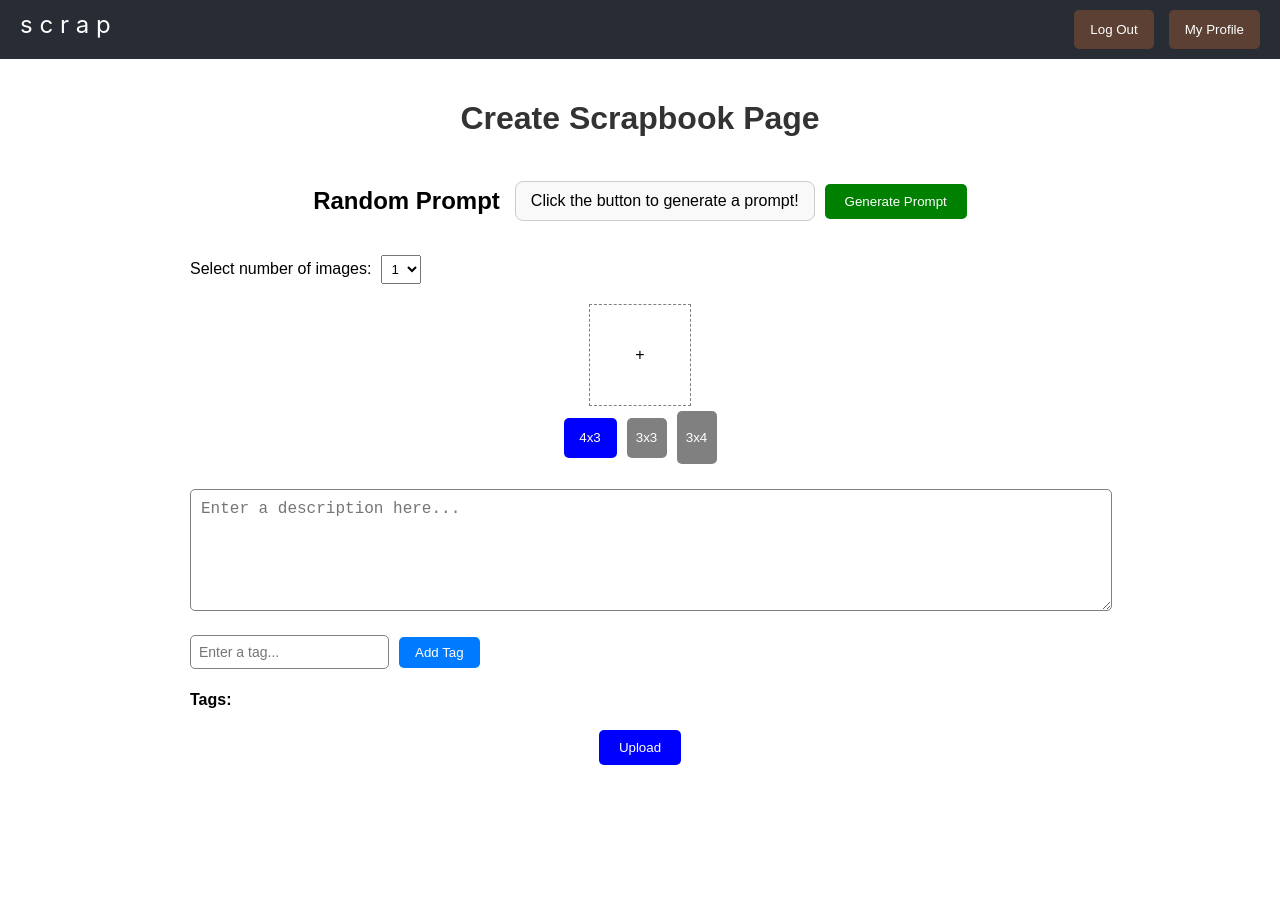
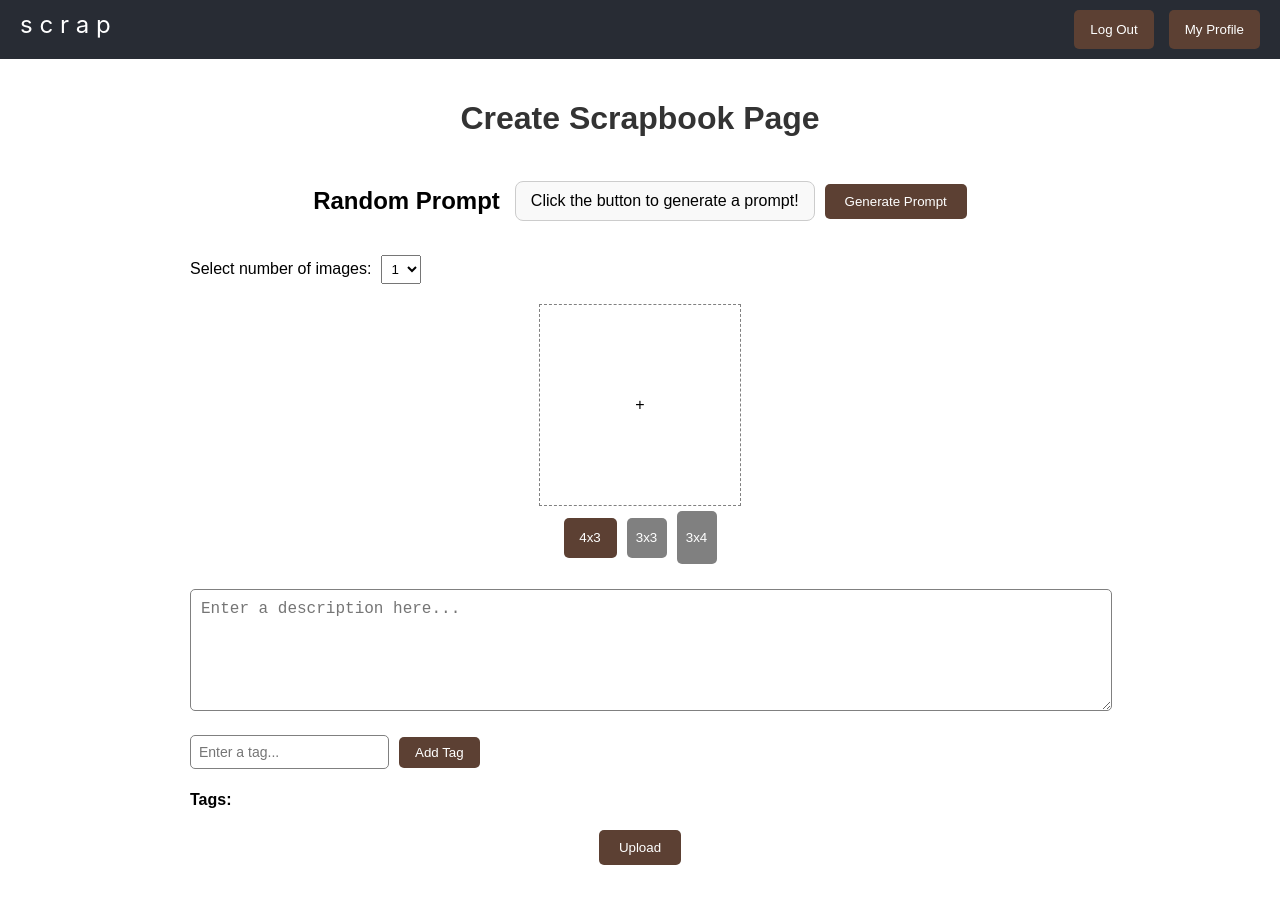
Before and after one commit to doanneda/scrap, a React (Create React App) app in the folder scrap-app/: page /createpage in a window 1280 px wide. Shown: the top 904 px of the page. Before the commit the page ends 815 px from the top, so only its background shows below. Built offline with nearby package versions, Linux system fonts and the light colour scheme; sample sign-in values are in the browser's storage.

Commit message:
Brown buttons

```diff
--- a/scrap-app/src/CreatePage.js
+++ b/scrap-app/src/CreatePage.js
@@ -250,7 +250,7 @@ export default function CreatePage() {
           style={{
             padding: "10px 20px",
             marginLeft: "10px",
-            backgroundColor: "green",
+            backgroundColor: "#5C4033",
             color: "white",
             border: "none",
             borderRadius: "5px",
@@ -322,8 +322,8 @@ export default function CreatePage() {
               <label>
                 <div
                   style={{
-                    width: "100px",
-                    height: "100px",
+                    width: "200px",
+                    height: "200px",
                     border: "1px dashed gray",
                     display: "flex",
                     alignItems: "center",
@@ -356,7 +356,7 @@ export default function CreatePage() {
                   key={ratio}
                   style={{
                     margin: '5px',
-                    backgroundColor: ratios[index] === ratio ? 'blue' : 'gray',
+                    backgroundColor: ratios[index] === ratio ? '#5C4033' : 'gray',
                     color: 'white',
                     border: 'none',
                     borderRadius: '5px',
@@ -412,7 +412,7 @@ export default function CreatePage() {
         onClick={handleAddTag}
         style={{
           padding: '8px 16px',
-          backgroundColor: '#007bff',
+          backgroundColor: '#5C4033',
           color: 'white',
           border: 'none',
           borderRadius: '5px',
@@ -454,7 +454,7 @@ export default function CreatePage() {
           onClick={handleUpload}
           style={{
             padding: "10px 20px",
-            backgroundColor: "blue",
+            backgroundColor: "#5C4033",
             color: "white",
             border: "none",
             borderRadius: "5px",
--- a/scrap-app/src/Feed.js
+++ b/scrap-app/src/Feed.js
@@ -84,17 +84,17 @@ export default function Feed() {
           display: 'flex',
           justifyContent: 'center',
           alignItems: 'center',
-          width: '30px',
+          width: '90px',
           height: '30px',
           backgroundColor: '#5C4033',
           color: 'white',
           textDecoration: 'none',
           padding: '10px 10px',
           borderRadius: '10px',
-          fontSize: '1.5rem',
+          fontSize: '1rem',
         }}
       >
-        +
+        Create Page
       </Link>
     </div>
 
@@ -121,18 +121,20 @@ export default function Feed() {
         value={searchTag}
         onChange={handleSearchChange}
         style={{
-            padding: '8px',
-            width: '650px', // Increased width for a longer search bar
-            borderRadius: '5px 0 0 5px', // Rounded corners only on the left
+          padding: '0 8px',
+          height: '36px',
+          width: '650px',
+          borderRadius: '5px 0 0 5px',
           border: '1px solid #ccc',
-            borderRight: 'none', // Remove border where button meets input
+          borderRight: 'none',
         }}
       />
       <button
         onClick={handleSearchClick}
         style={{
-            padding: '8px 16px',
-            borderRadius: '0 5px 5px 0', // Rounded corners only on the right
+          padding: '0 16px',
+          height: '39px',
+          borderRadius: '0 5px 5px 0',
           backgroundColor: '#5C4033',
           color: 'white',
           border: '1px solid #007bff',
@@ -141,6 +143,7 @@ export default function Feed() {
       >
         Search
       </button>
+
       </div>
 
 
@@ -162,7 +165,7 @@ export default function Feed() {
               padding: '10px',
               backgroundColor: '#eed9c4',
               width: '750px',
-              height: '882px',
+              height: '974px',
               marginBottom: '20px',
               position: 'relative',
               overflow: 'hidden',
@@ -216,7 +219,7 @@ export default function Feed() {
                 style={{
                   position: 'relative',
                   width: '100%',
-                  height: '85%',
+                  height: '77%',
                   backgroundColor: page.color || '#f9f9f9',
                   borderRadius: '10px',
                   boxShadow: '0 5px 5px rgba(0, 0, 0, 0.3)',
```
Lines whose indentation alone changed are shown as unchanged.
